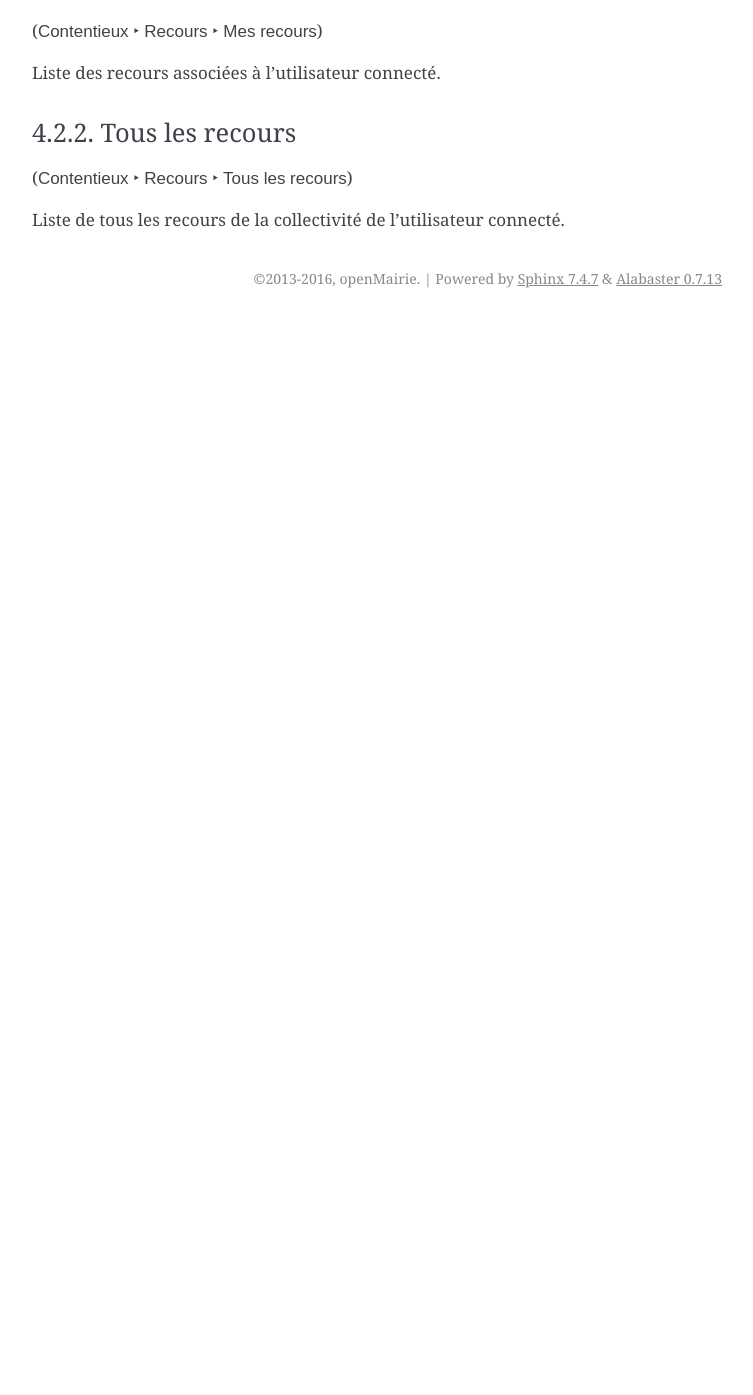
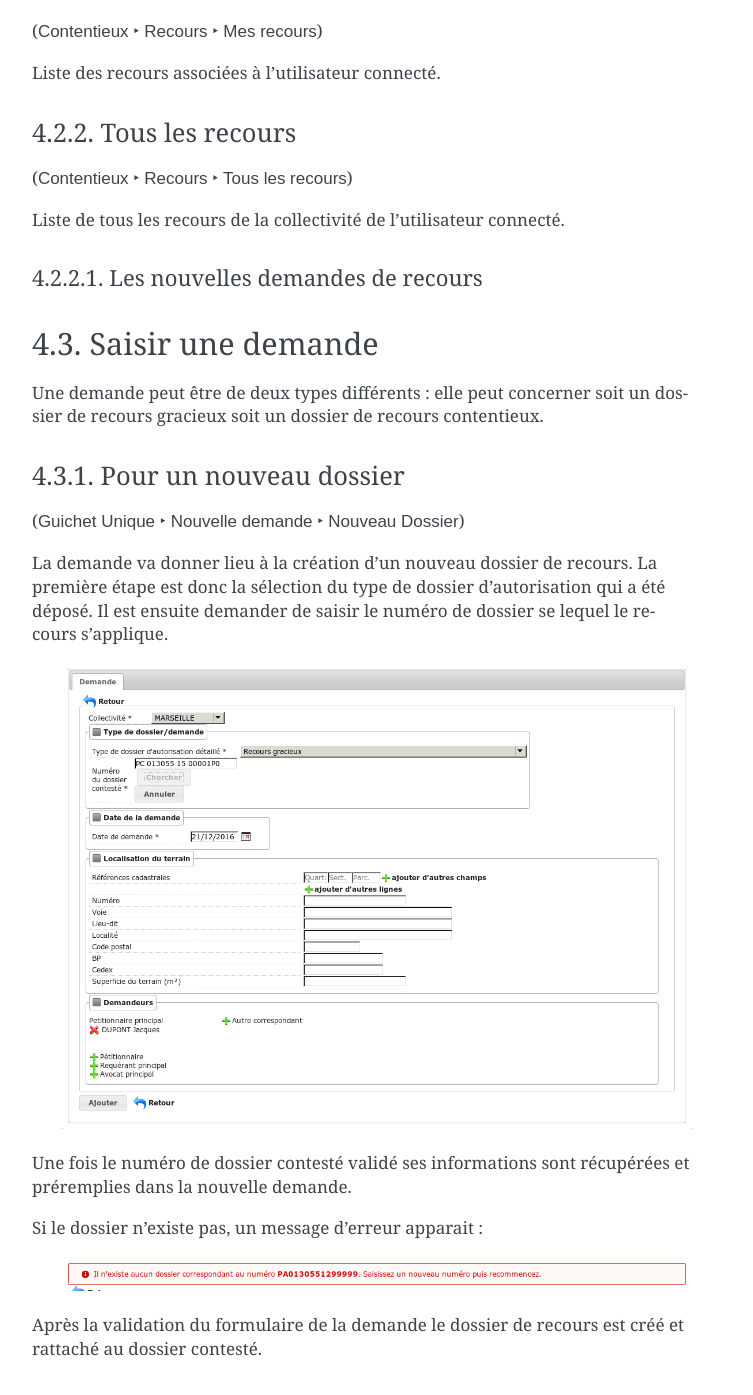
Before and after one commit to mpavaux/openads-documentation, a Sphinx documentation site: the page built from source/manuel_utilisateur/contentieux.rst, in a window 1280 px wide and 1400 px high, scrolled down 750 px. Shown: the top 1395 px of the window, without its empty margins (388-1141 px from the left). Built offline with Sphinx 7.4.7, drawn with Linux system fonts in a browser that asks for light colours; before the commit the page ends 1068 px from its top, so only the background shows below that; some of the changed text lies outside the part shown.

Commit message:
Ajout de la documentation de création de dossiers recours

```diff
--- a/source/manuel_utilisateur/contentieux.rst
+++ b/source/manuel_utilisateur/contentieux.rst
@@ -51,3 +51,37 @@
 (:menuselection:`Contentieux --> Recours --> Tous les recours`)
 
 Liste de tous les recours de la collectivité de l'utilisateur connecté.
+
+Les nouvelles demandes de recours
+#################################
+
+==================
+Saisir une demande
+==================
+
+Une demande peut être de deux types différents : elle peut concerner soit un
+dossier de recours gracieux soit un dossier de recours contentieux.
+
+.. _contentieux_demande_nouveau_dossier:
+
+Pour un nouveau dossier
+=======================
+
+(:menuselection:`Guichet Unique --> Nouvelle demande --> Nouveau Dossier`)
+
+La demande va donner lieu à la création d'un nouveau dossier de recours.
+La première étape est donc la sélection du type de dossier d'autorisation qui a
+été déposé. Il est ensuite demander de saisir le numéro de dossier se lequel le
+recours s'applique.
+
+    .. image:: contentieux_demande_dossier_recours.png
+
+Une fois le numéro de dossier contesté validé ses informations sont récupérées
+et préremplies dans la nouvelle demande.
+
+Si le dossier n'existe pas, un message d'erreur apparait :
+
+    .. image:: contentieux_demande_dossier_recours_erreur_dossier_conteste.png
+
+Après la validation du formulaire de la demande le dossier de recours est créé et
+rattaché au dossier contesté.
```
Also changed, not shown: source/manuel_utilisateur/contentieux_demande_dossier_recours.png (added), source/manuel_utilisateur/contentieux_demande_dossier_recours_erreur_dossier_conteste.png (added).
